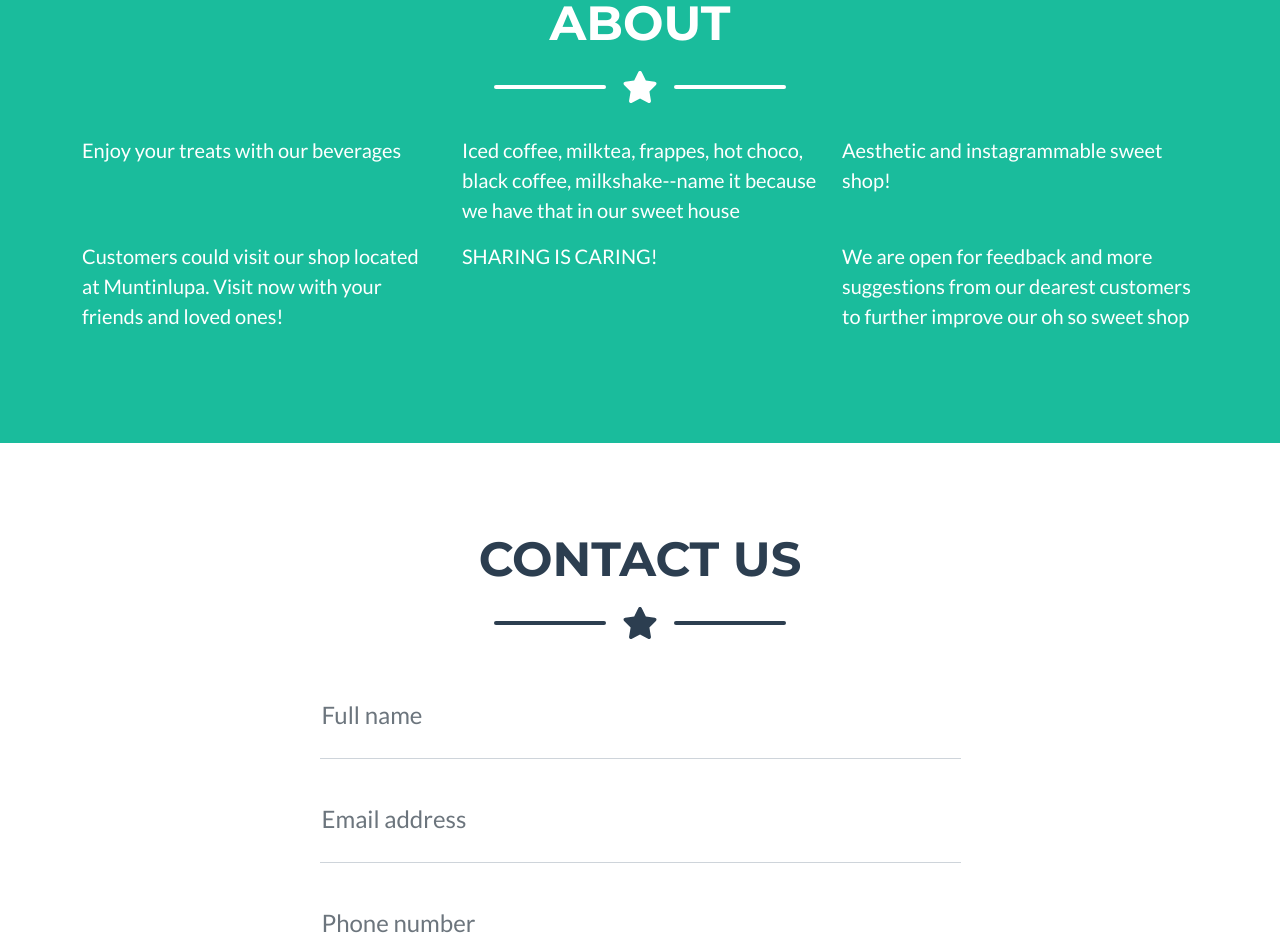
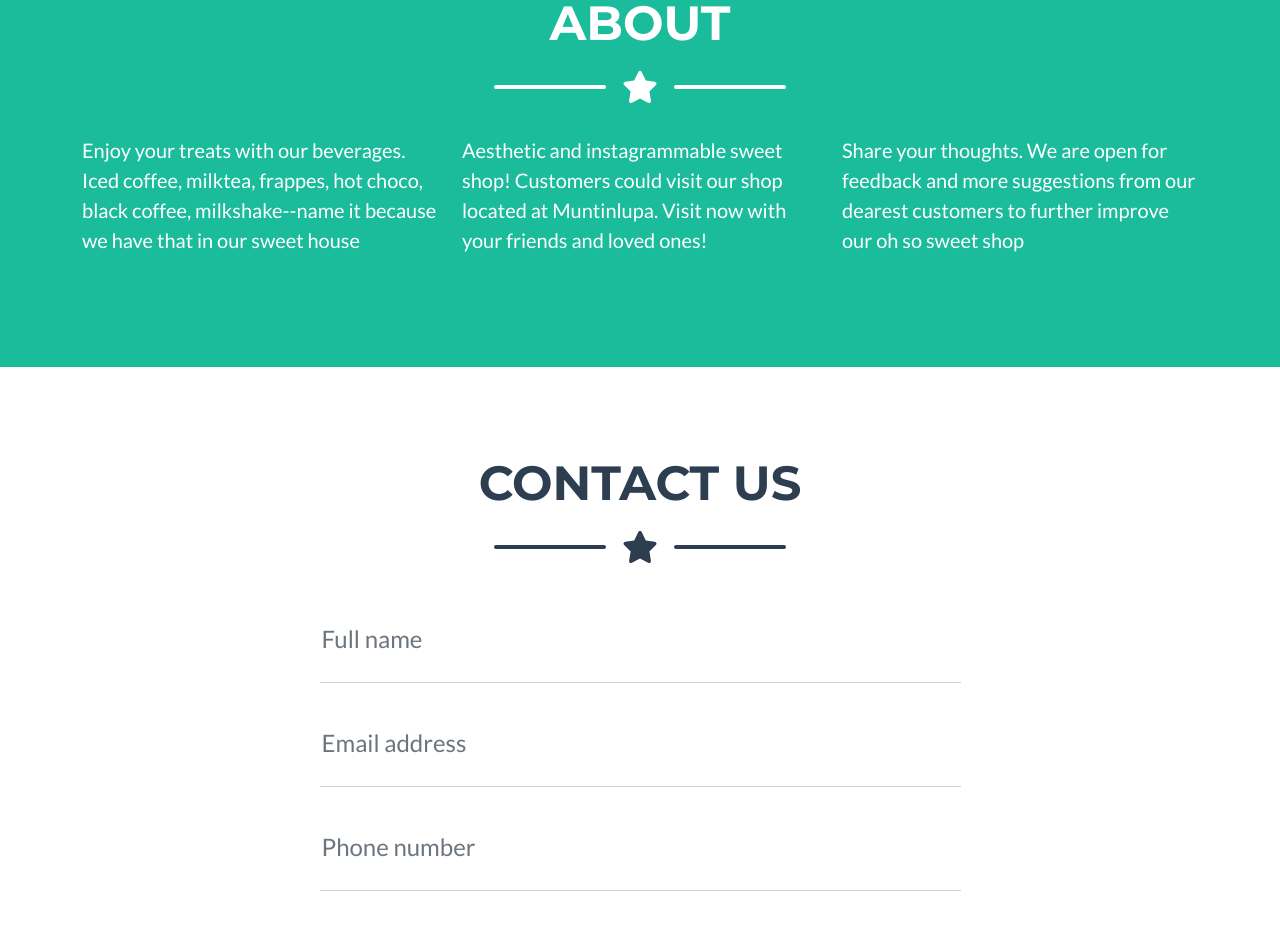
Before and after one commit to kylieclaire/IT2A-Repo-LandingPage, a plain HTML site: page index.html in a window 1280 px wide. Shown: the part 1212-2147 px from the top of the page. Drawn offline with nearby package versions, Linux system fonts and the light colour scheme.

Commit message:
Update index.html

```diff
--- a/index.html
+++ b/index.html
@@ -85,12 +85,10 @@
                     <div class="divider-custom-line"></div>
                 </div>
                 <div class="row">
-                    <div class="col-lg-4 me-auto"><p class="lead">Enjoy your treats with our beverages</p></div>
-                    <div class="col-lg-4 me-auto"><p class="lead">Iced coffee, milktea, frappes, hot choco, black coffee, milkshake--name it because we have that in our sweet house</p></div>
-                    <div class="col-lg-4 me-auto"><p class="lead">Aesthetic and instagrammable sweet shop!</p></div>
-                    <div class="col-lg-4 me-auto"><p class="lead">Customers could visit our shop located at Muntinlupa. Visit now with your friends and loved ones!</p></div>
-                    <div class="col-lg-4 me-auto"><p class="lead">SHARING IS CARING!</p></div>
-                    <div class="col-lg-4 me-auto"><p class="lead">We are open for feedback and more suggestions from our dearest customers to further improve our oh so sweet shop</p></div>
+
+                    <div class="col-lg-4 me-auto"><p class="lead">Enjoy your treats with our beverages. Iced coffee, milktea, frappes, hot choco, black coffee, milkshake--name it because we have that in our sweet house</p></div>
+                    <div class="col-lg-4 me-auto"><p class="lead">Aesthetic and instagrammable sweet shop! Customers could visit our shop located at Muntinlupa. Visit now with your friends and loved ones!</p></div>
+                    <div class="col-lg-4 me-auto"><p class="lead">Share your thoughts. We are open for feedback and more suggestions from our dearest customers to further improve our oh so sweet shop</p></div>
                 </div>
             </div>
         </section>
```
